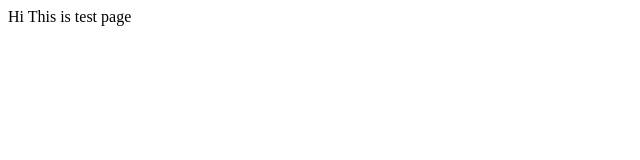
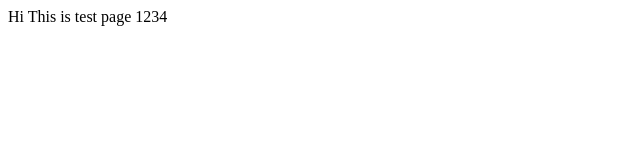
Before and after one commit to MoH563-85/Mohit, a plain HTML site: page Index.html in a window 1280 px wide. Shown: the full height of the page, 0-640 px from the left. Drawn offline with Linux system fonts and the light colour scheme.

Commit message:
Update Index.html

```diff
--- a/Index.html
+++ b/Index.html
@@ -5,6 +5,6 @@ test jenkin
 </title>
 </head>
 <Body>
-Hi This is test page
+Hi This is test page 1234
 </Body>
 </html>
```
